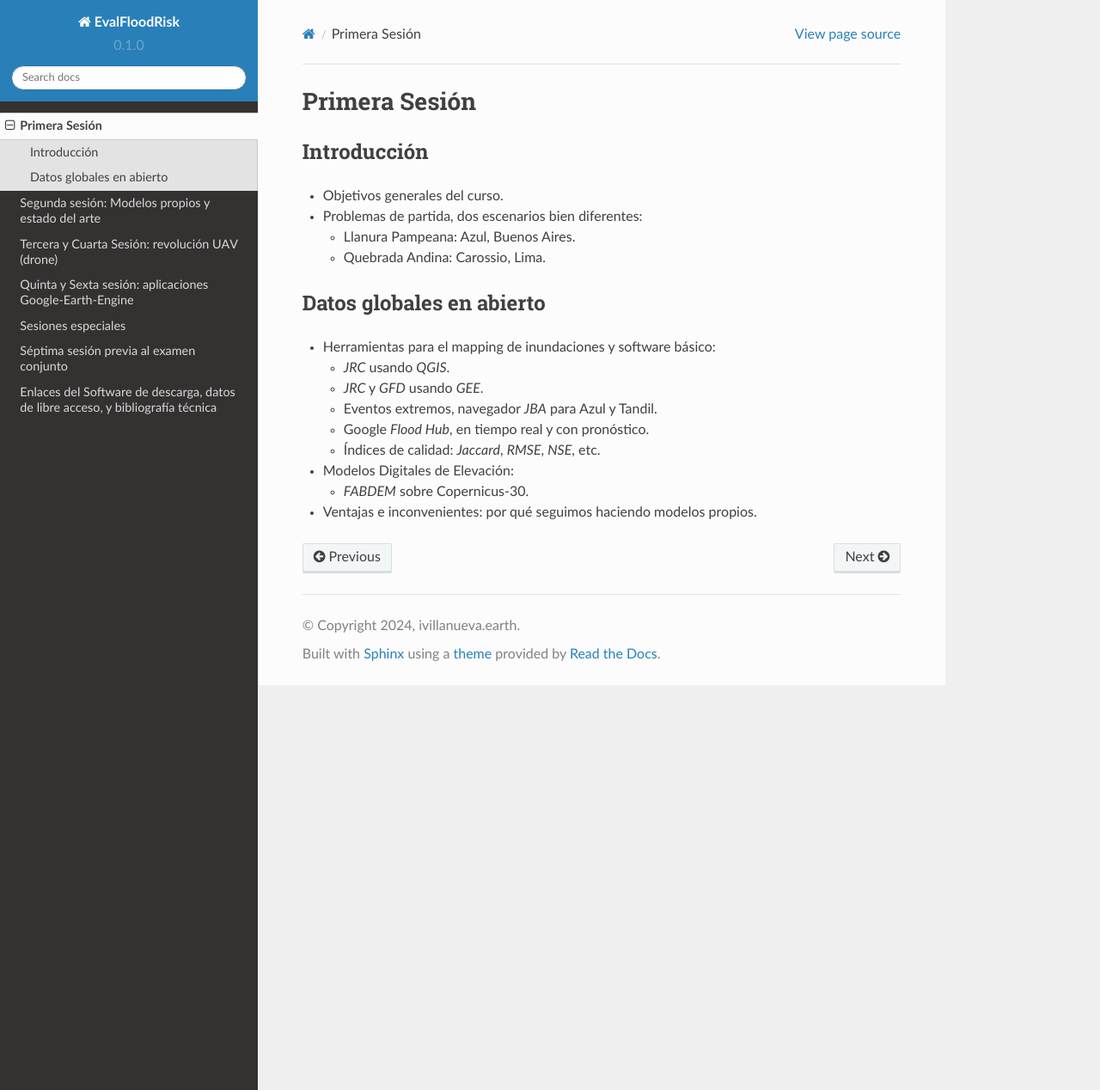
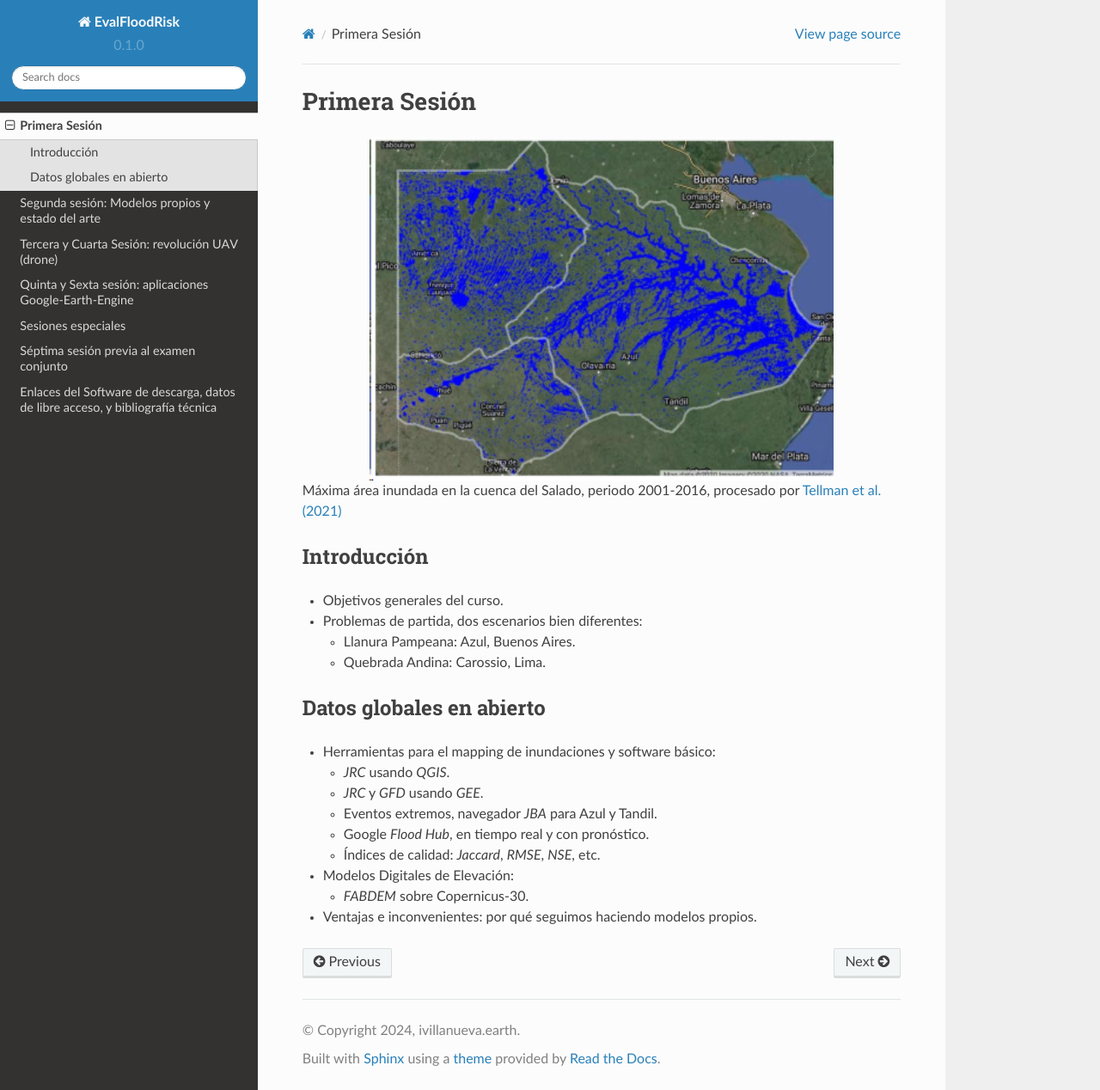
Before and after one commit to ivillamadrid/EvalFloodRisk_RSSWE, a Sphinx documentation site: the page built from docs/source/D1.rst, in a window 1280 px wide and 1268 px high. Shown: the whole window at 86% size. Built offline with Sphinx 7.4.7 and the Read the Docs theme 2.0.0, drawn with Linux system fonts in a browser that asks for light colours.

Commit message:
Update D1.rst

```diff
--- a/docs/source/D1.rst
+++ b/docs/source/D1.rst
@@ -1,6 +1,14 @@
 
 Primera Sesión
 ==============
+
+.. image:: ./Pics/SaladoMaxExtent.png
+  :width: 540
+  :alt: SaladoMaxExtent
+  :align: center
+
+Máxima área inundada en la cuenca del Salado, periodo 2001-2016, procesado por `Tellman et al. (2021)
+<https://doi.org/10.1002/9781119427339.ch5>`_
 
 Introducción
 ------------
```
